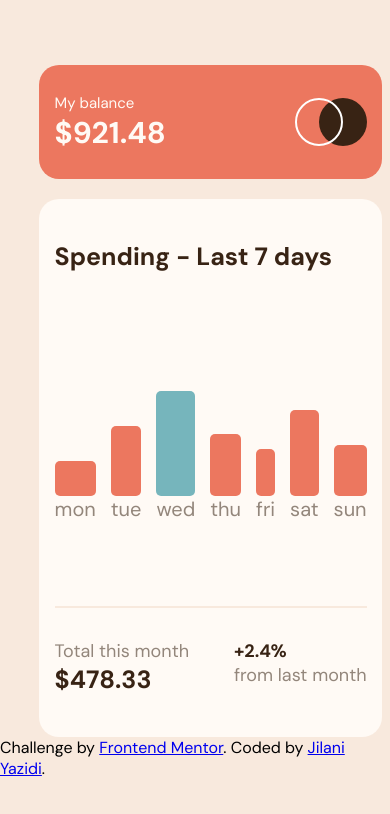
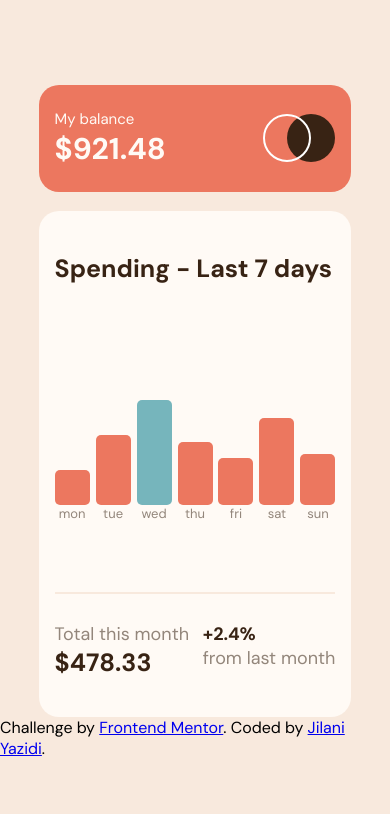
Before and after one commit to JilaniYazidi/Frontend-Mentor-Challenges, a plain HTML site: page expenses-chart-component-main/index.html in a window 390 px wide. Drawn offline with Linux system fonts and the light colour scheme.

Commit message:
almost done

```diff
--- a/expenses-chart-component-main/style.css
+++ b/expenses-chart-component-main/style.css
@@ -1,3 +1,6 @@
+*{
+    box-sizing: border-box;
+}
 body{
     margin: 0;
     padding: 0;
@@ -75,7 +78,9 @@ body{
     display: flex;
     justify-content: space-between;
     color: hsl(28, 10%, 53%);
-
+    justify-content: center;
+    align-items: center;
+    font-size: 13px;
 }
 
 .normalWhiteWeight{
@@ -114,8 +119,6 @@ body{
     flex-direction: column;
 }
 
-/*rectangles using CSS*/
-
 .tooltips{
     position: absolute;
     width: 70px;
@@ -149,11 +152,6 @@ body{
     filter: brightness(150%);
 }
 
-.days{
-    justify-content: center;
-    align-items: center;
-}
-
 @media screen and (max-width:580px){
     body{
         margin: 0;
@@ -176,7 +174,7 @@ body{
         padding-right: 5%; */
         grid-template-columns: 1fr;
         grid-template-rows: 1fr 4fr;
-        grid-row-gap: 3%;
+        grid-gap: 3%;
         grid-template-areas:
         "hdcard"
         "mncard"
@@ -197,6 +195,8 @@ body{
         justify-content: space-between;
         padding: 5% 5%;
         width: 100%;
+        box-sizing: border-box;
+
     }
 
     #mainCard{
@@ -206,6 +206,8 @@ body{
         width: 100%;
         height: 60vh;
         padding: 5% 5%;
+        box-sizing: border-box;
+
     }
 
     #divChart{
@@ -226,7 +228,7 @@ body{
     }
 
     #rect1, #rect2, #rect3, #rect4, #rect5, #rect6, #rect7{
-        width: 100%;
+        width: 35px;
     }
 
 }
```
